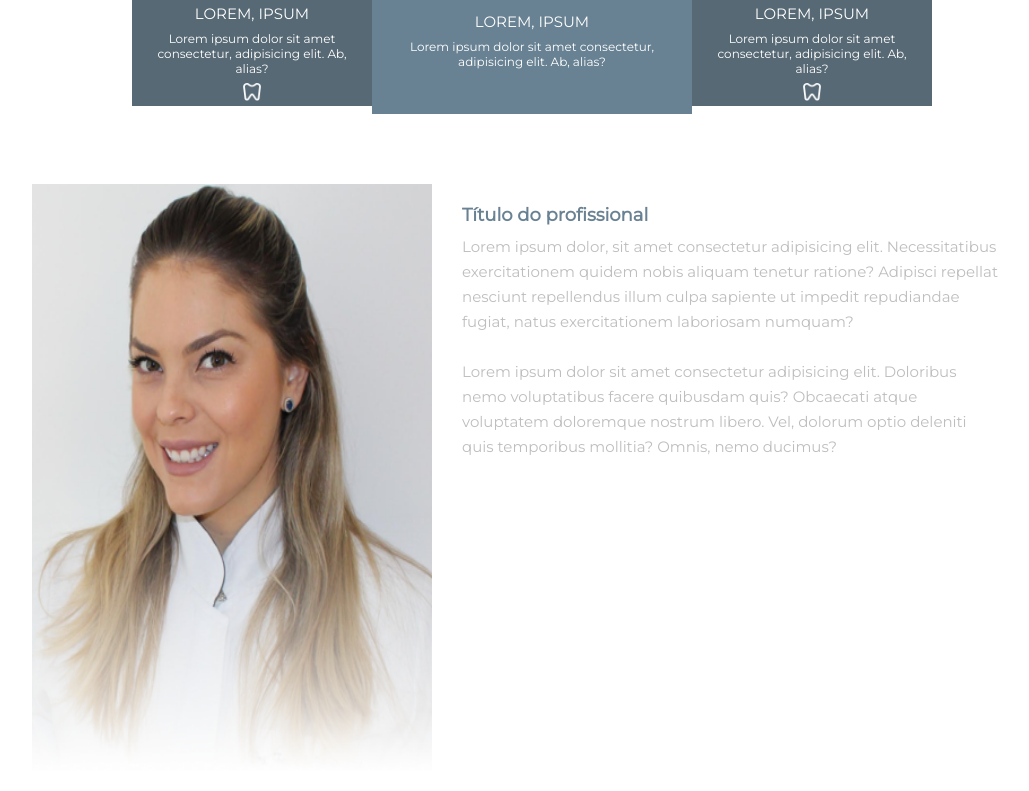
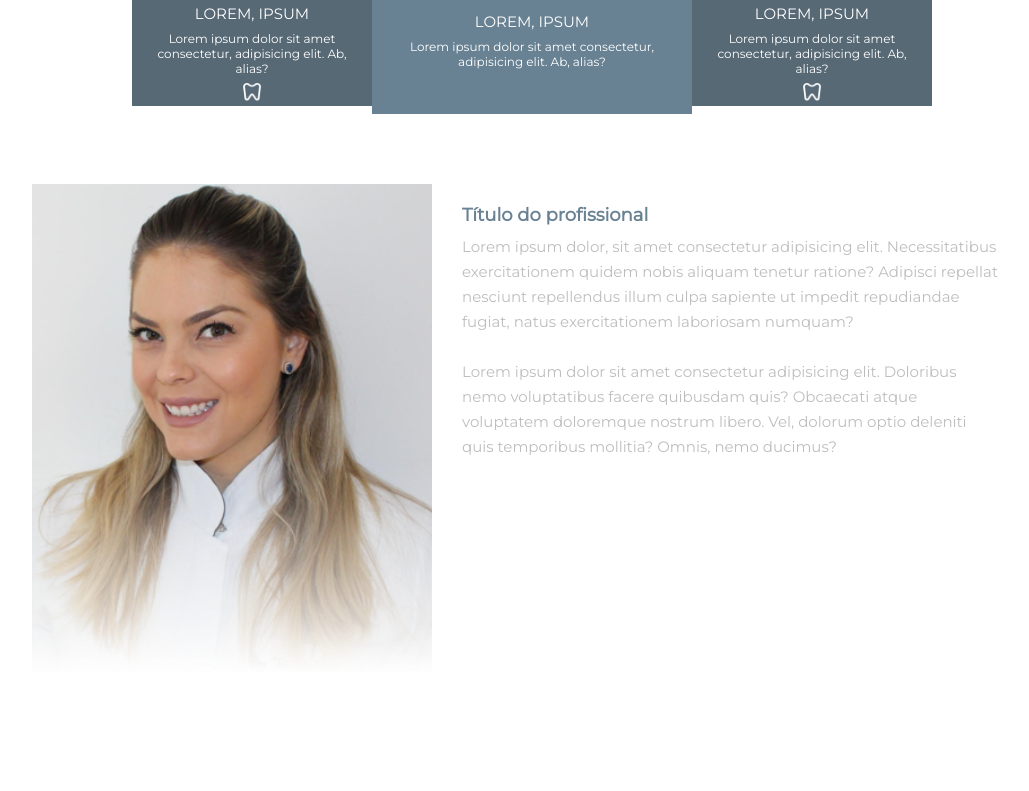
Before and after one commit to santripas/projeto4-dankicode, a plain HTML site: page index.html in a window 1280 px wide. Shown: the part 530-1321 px from the top of the page, without its empty margins (108-1137 px from the left). Drawn offline with Linux system fonts and the light colour scheme.

Commit message:
Update style.css

```diff
--- a/style.css
+++ b/style.css
@@ -159,7 +159,7 @@ section.perfil-container .container{
 }
 
 section.perfil-container .perfil-wraper{
-    padding-top: 60%;
+    padding-top: 50%;
     position: relative;
 }
 
```
